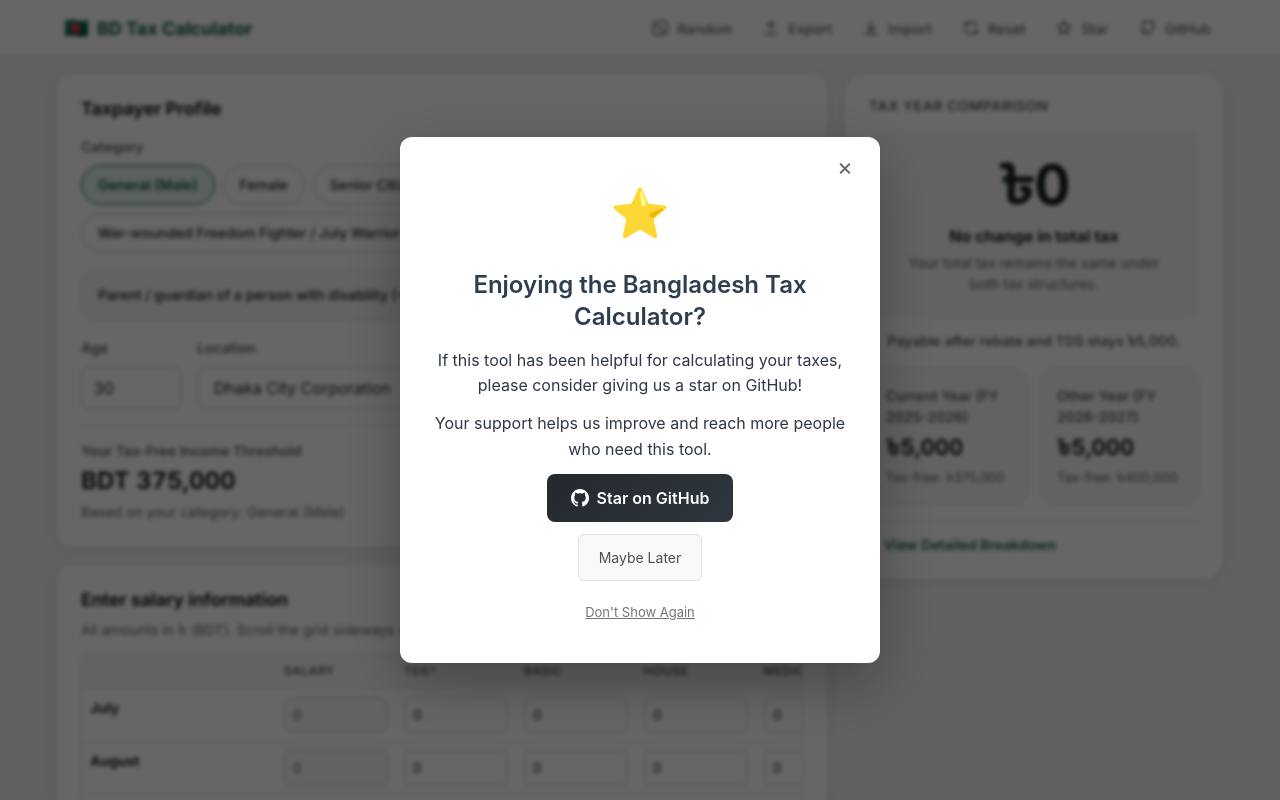
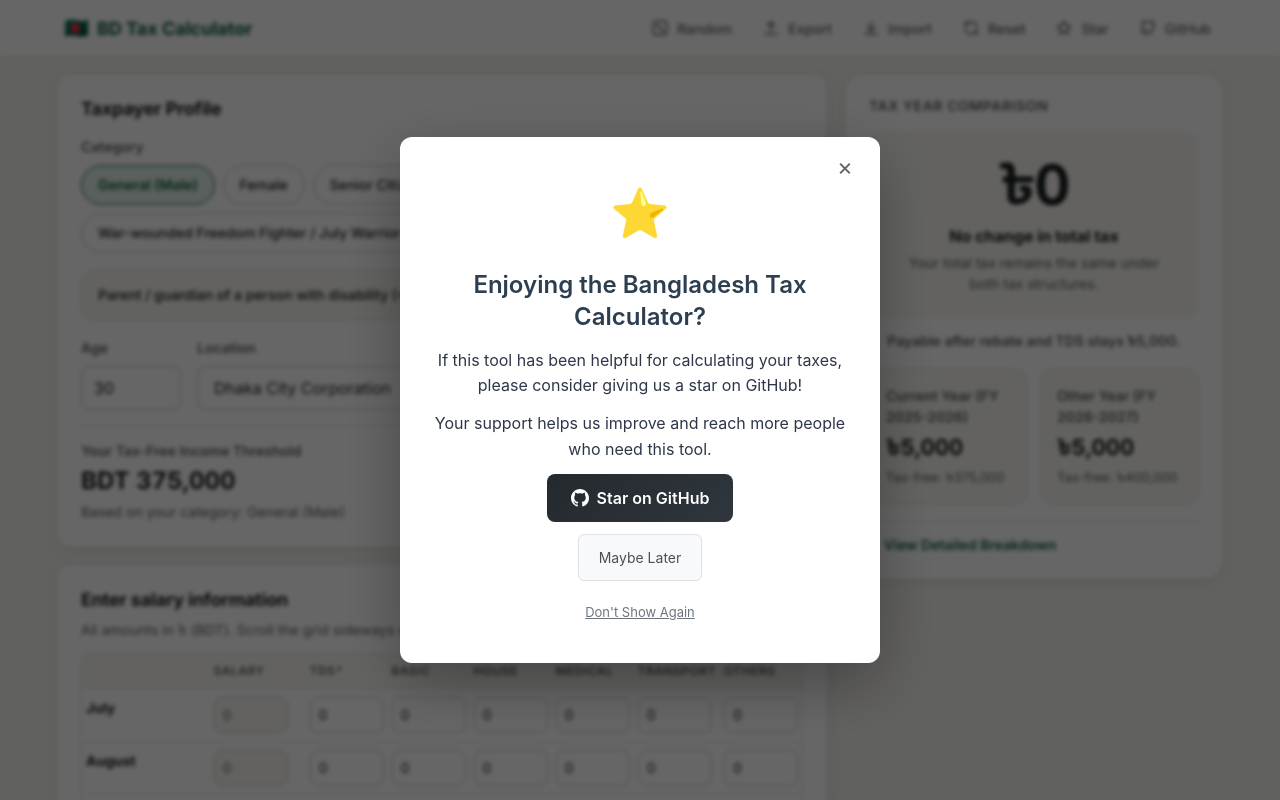
Before and after one commit to nadimtuhin/tax-calculator, a Vue app: page / in a window 1280 px wide. Shown: the top 800 px of the page. Built offline with nearby package versions, Linux system fonts and the light colour scheme.

Commit message:
fix(salaries): fit the monthly grid in the inputs column at 1440px

```diff
--- a/src/components/Salaries.vue
+++ b/src/components/Salaries.vue
@@ -216,7 +216,7 @@ export default {
 
 .salary-grid th,
 .salary-grid td {
-  padding: var(--space-2);
+  padding: var(--space-2) var(--space-1);
   text-align: left;
   white-space: nowrap;
   border-bottom: 1px solid var(--border);
@@ -229,6 +229,11 @@ export default {
   font-weight: 600;
   text-transform: uppercase;
   letter-spacing: 0.04em;
+}
+
+.salary-grid .row-label {
+  white-space: normal;
+  min-width: 7rem;
 }
 
 .salary-grid tr:last-child td {
@@ -248,7 +253,7 @@ export default {
 }
 
 .salary-grid input {
-  width: 104px;
+  width: 74px;
   min-height: 36px;
   padding: 0 var(--space-2);
   border: 1px solid var(--border-strong);
@@ -283,6 +288,7 @@ export default {
 }
 
 .money input {
+  width: 88px;
   padding-left: calc(var(--space-2) + 1.1em);
 }
 
```
